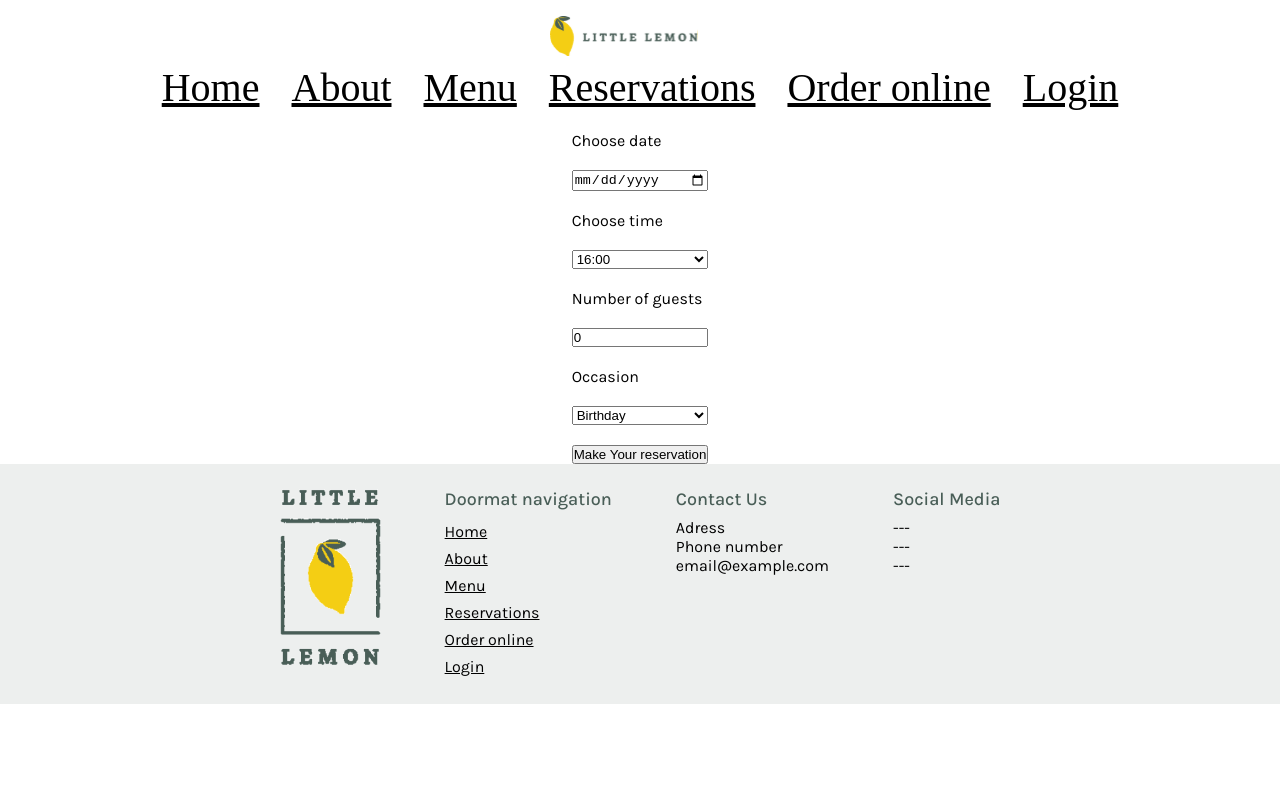
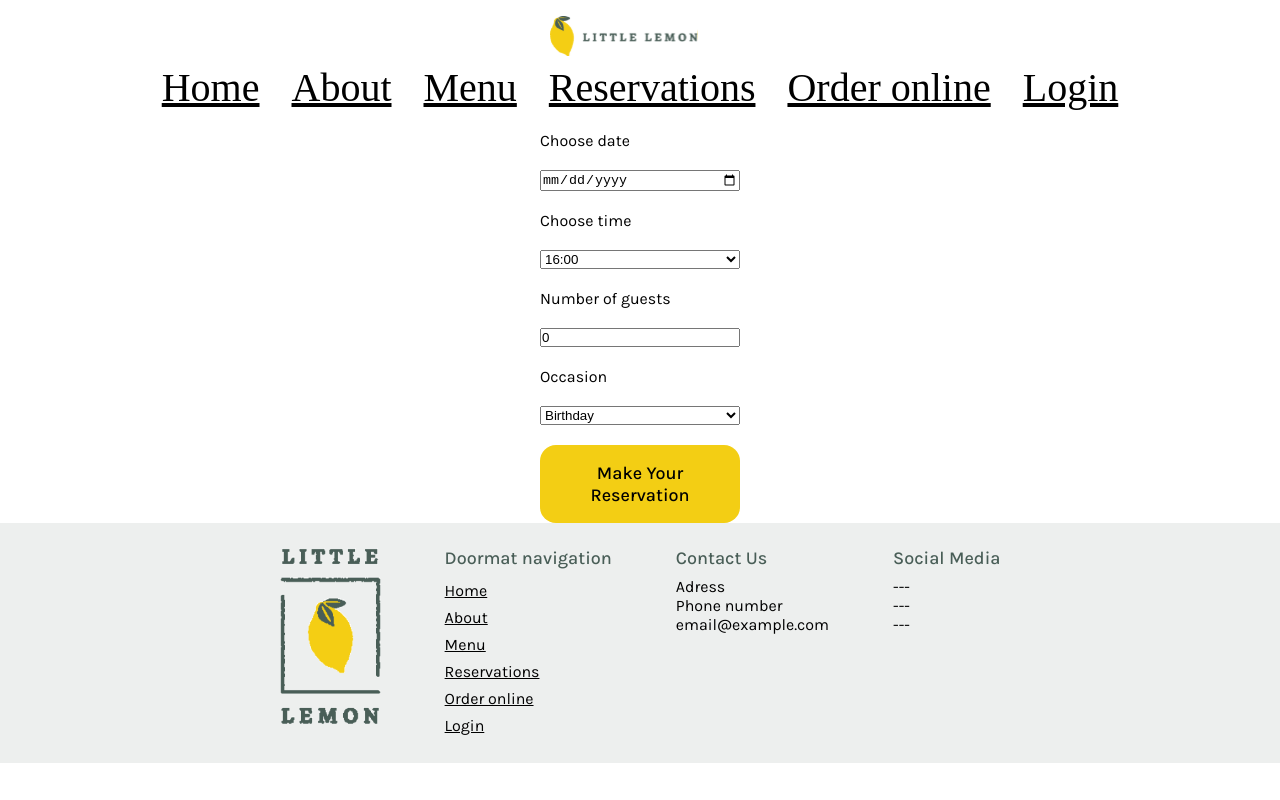
Before and after one commit to sharashero/little-lemon, a React (Create React App) app: page /booking in a window 1280 px wide. Built offline with nearby package versions, Linux system fonts and the light colour scheme; a web font is replaced by a local one.

Commit message:
changed submit to Button

```diff
--- a/src/components/BookingForm.js
+++ b/src/components/BookingForm.js
@@ -1,4 +1,5 @@
 import { useState } from "react";
+import Button from "./Button";
 
 const OCCASION = [
   'Birthday',
@@ -64,7 +65,9 @@ function BookingForm({ availableTimes, onDateChange, onSubmit }) {
           {OCCASION.map(occasion => <option key={occasion}>{occasion}</option>)}
       </select>
 
-      <input type="submit" value="Make Your reservation" />
+      <Button type="submit">
+        Make Your Reservation
+      </Button>
     </form>
   );
 }
```
